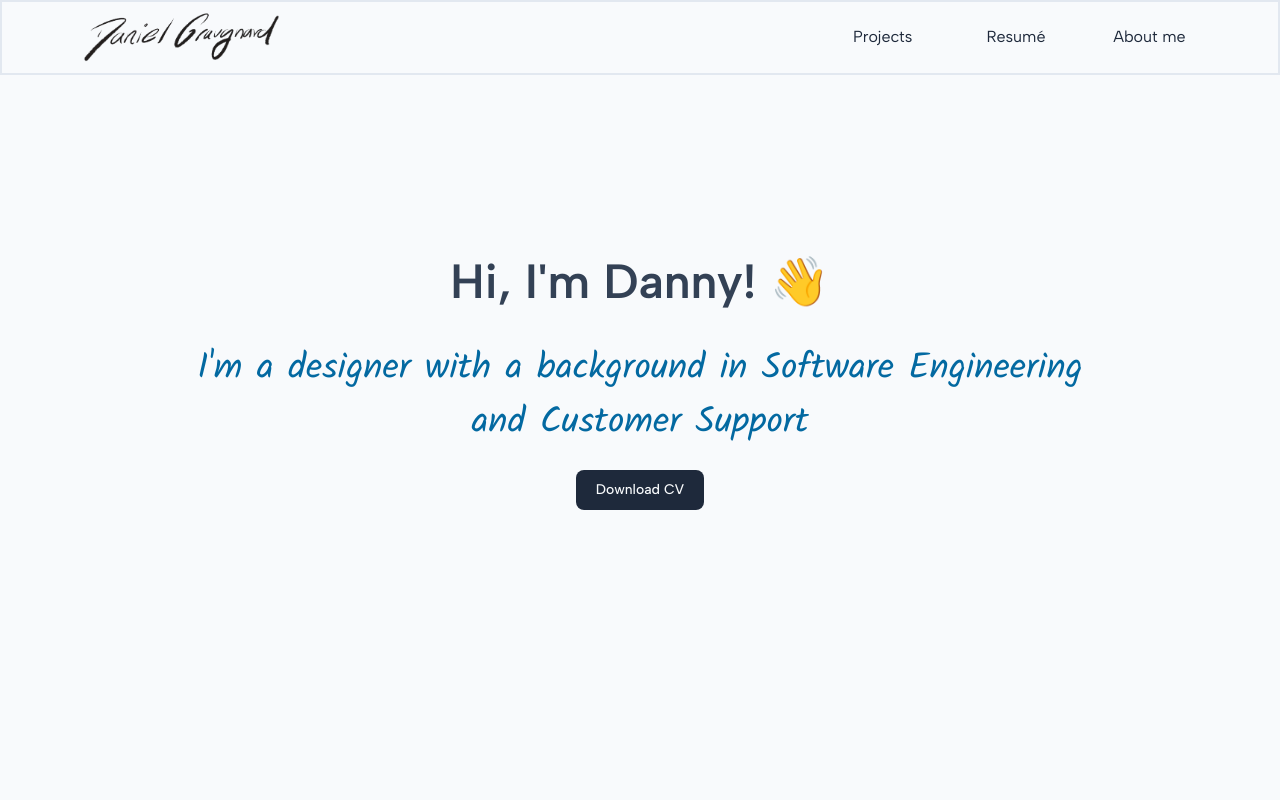
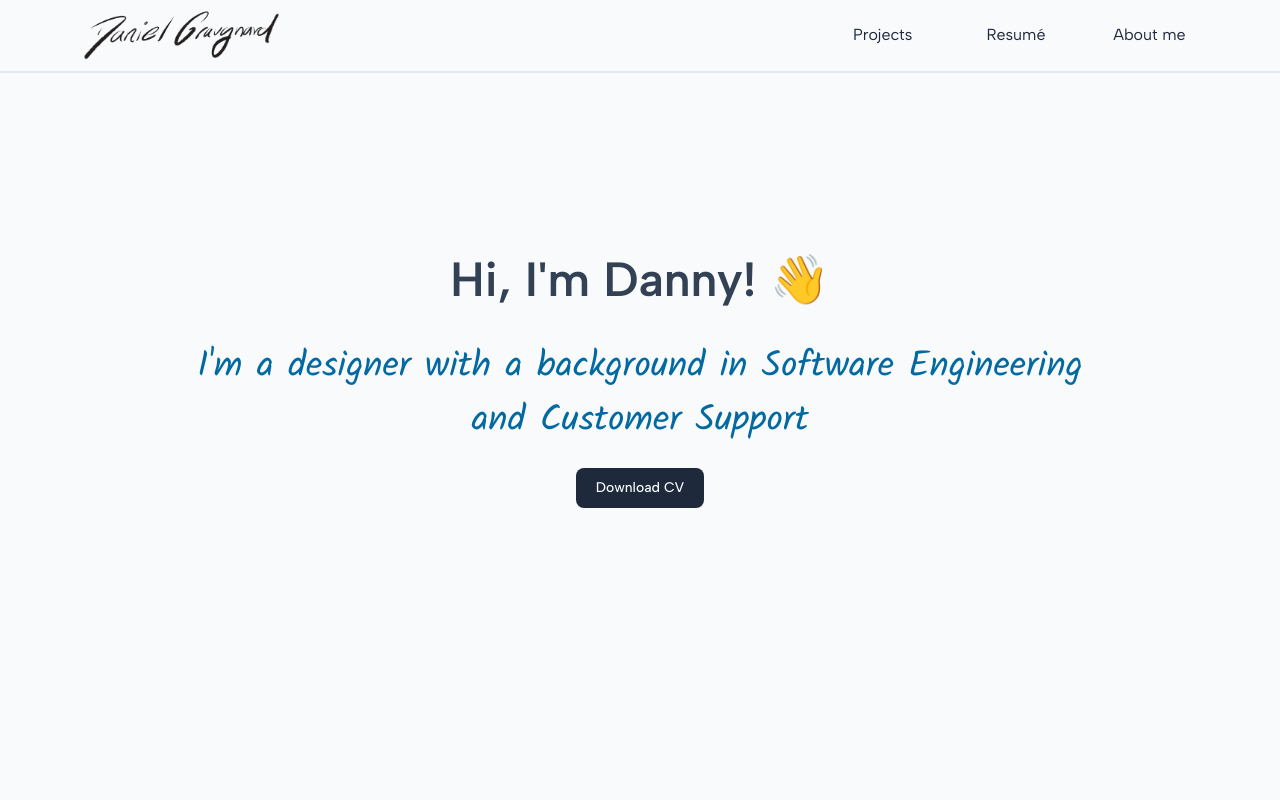
Before and after one commit to dan11218/portfolio-app, a Next.js app: page / in a window 1280 px wide. Shown: the top 800 px of the page. Built offline with nearby package versions, Linux system fonts and the light colour scheme.

Commit message:
fixes navbar border

```diff
--- a/app/navbar.tsx
+++ b/app/navbar.tsx
@@ -3,7 +3,7 @@ import Image from "next/image";
 
 export default function Navbar() {
   return (
-    <div className="sticky top-0 flex w-full flex-col items-center border-2 border-solid border-slate-200 bg-slate-50 py-[10px]">
+    <div className="sticky top-0 flex w-full flex-col items-center border-b-2 border-solid border-slate-200 bg-slate-50 py-[10px]">
       <div className="inline-flex w-full max-w-6xl items-start justify-between">
         <Link
           href="/"
```
